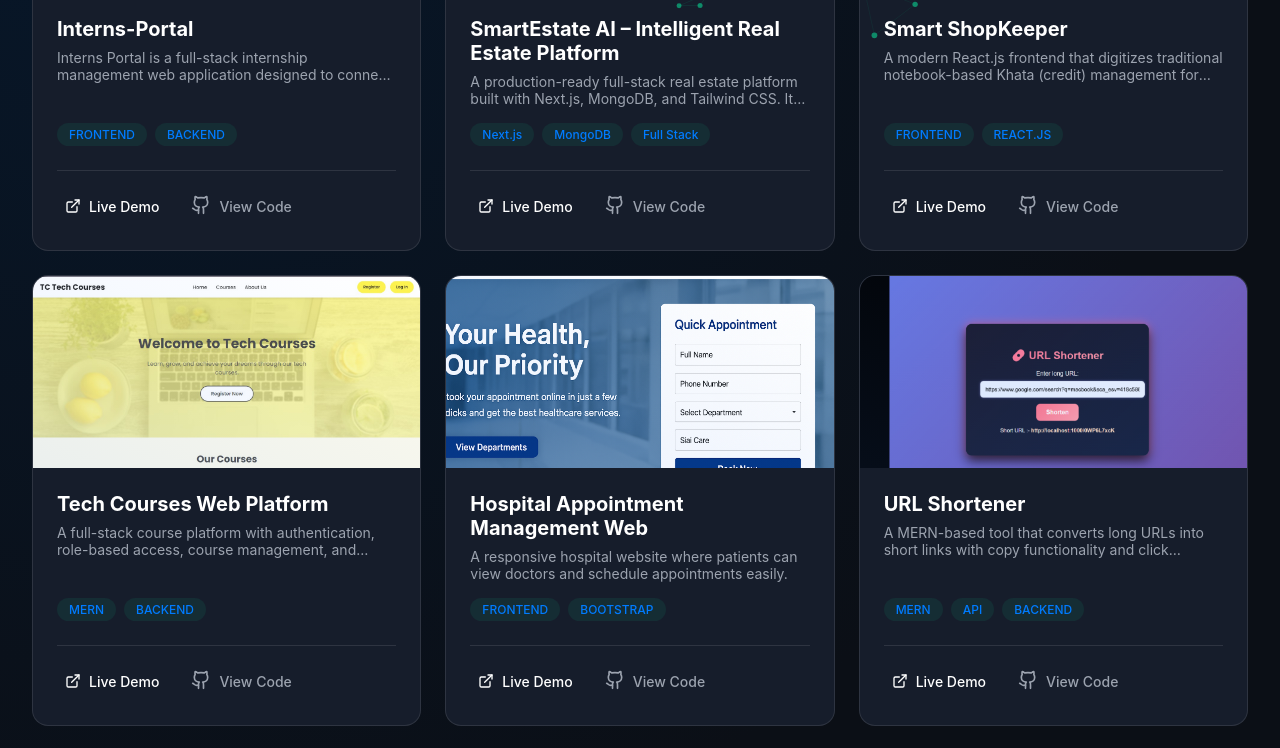
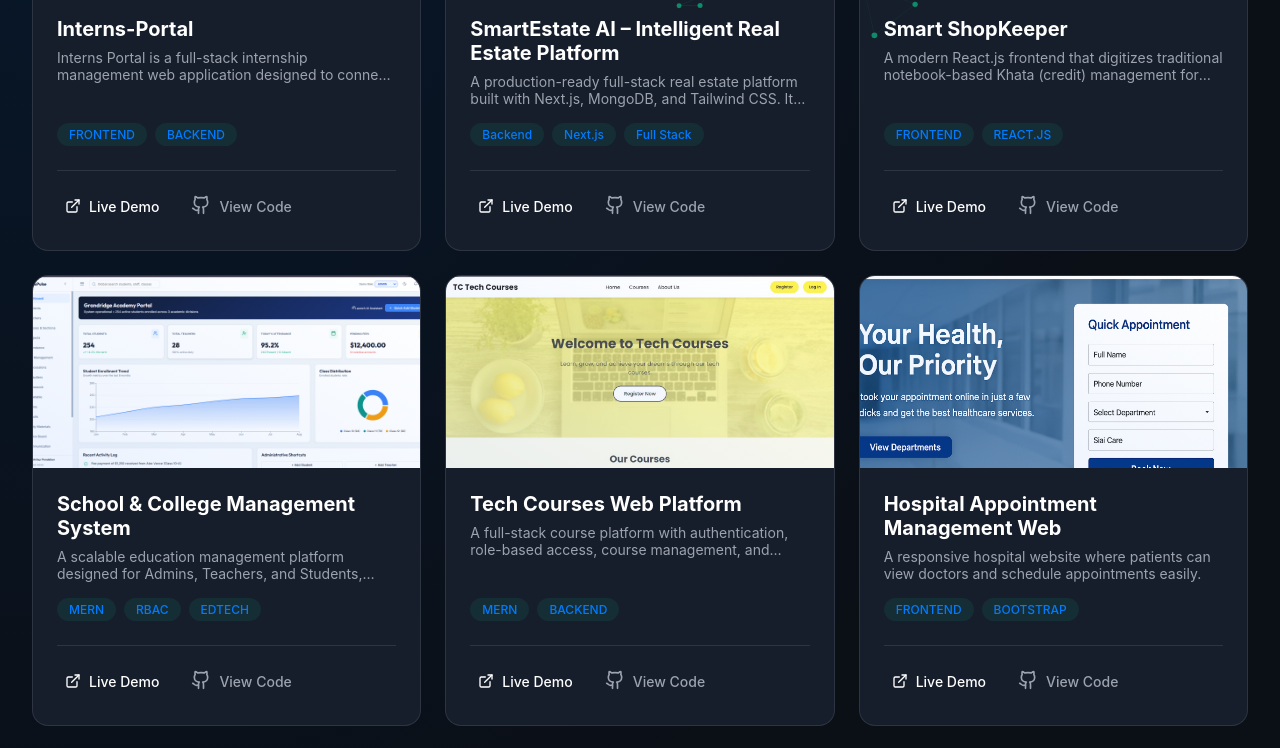
Before and after one commit to shakirwaheed037/Portfolio, a React (Vite) app in the folder frontend/: page /projects in a window 1280 px wide. Shown: the part 760-1508 px from the top of the page. Built offline with nearby package versions, Linux system fonts and the light colour scheme.

Commit message:
adding a project into a project page

```diff
--- a/frontend/src/pages/Projects.jsx
+++ b/frontend/src/pages/Projects.jsx
@@ -10,6 +10,7 @@ import urlshortener from "../assets/projects/urlshortener.png";
 import smartshop from "../assets/projects/smartshop.png";
 import movieapp from "../assets/projects/movieapp.png";
 import SmartEstate from "../assets/projects/SmartEstate.png";
+import scmsproject from "../assets/projects/scmsproject.png";
 import {
   Search,
   ExternalLink,
@@ -27,6 +28,7 @@ import {
   Clock,
   Link,
   Film,
+  GraduationCap,
 } from "lucide-react";
 import AnimatedSection from "../components/AnimatedSection";
 import Magnetic from "../components/Magnetic";
@@ -55,7 +57,7 @@ const Projects = () => {
       title: "SmartEstate AI – Intelligent Real Estate Platform",
       description:
         "A production-ready full-stack real estate platform built with Next.js, MongoDB, and Tailwind CSS. It enables users to buy, rent, and manage properties through intelligent search, verified listings, role-based dashboards, appointment booking, and responsive user experiences.",
-      badges: ["Next.js", "MongoDB", "Full Stack"],
+      badges: ["Backend", "Next.js", "Full Stack"],
       footerText: "Next.js • MongoDB • Tailwind CSS",
       footerIcon: Building,
       iconColor: "text-blue-500",
@@ -78,9 +80,22 @@ const Projects = () => {
       githubUrl: "https://github.com/shakirwaheed037/smart-shopkeeper.git",
       liveUrl: "https://smart-shopkeeper-blue.vercel.app/",
     },
+    {
+      id: 4,
+      title: "School & College Management System",
+      description:
+        "A scalable education management platform designed for Admins, Teachers, and Students, featuring attendance, fees, assignments, exams, results, timetables, study materials, notices, reports, and role-based access.",
+      badges: ["MERN", "RBAC", "EDTECH"],
+      footerText: "React, Node.js, Express, MongoDB",
+      footerIcon: GraduationCap,
+      iconColor: "text-blue-500",
+      image: scmsproject,
+      githubUrl: "YOUR_GITHUB_REPOSITORY_URL",
+      liveUrl: "YOUR_LIVE_DEPLOYED_URL",
+    },
 
     {
-      id: 4,
+      id: 5,
       title: "Tech Courses Web Platform",
       description:
         "A full-stack course platform with authentication, role-based access, course management, and image uploads.",
@@ -92,7 +107,7 @@ const Projects = () => {
       githubUrl: "https://github.com/shakirwaheed037/Tech-Courses-Web-Platform",
     },
     {
-      id: 5,
+      id: 6,
       title: "Hospital Appointment Management Web",
       description:
         "A responsive hospital website where patients can view doctors and schedule appointments easily.",
@@ -104,7 +119,7 @@ const Projects = () => {
       githubUrl: "https://github.com/shakirwaheed037/hospitalManagementWebsite",
     },
     {
-      id: 6,
+      id: 7,
       title: "URL Shortener",
       description:
         "A MERN-based tool that converts long URLs into short links with copy functionality and click tracking.",
@@ -116,7 +131,7 @@ const Projects = () => {
       githubUrl: "https://github.com/shakirwaheed037/URL-Shortener",
     },
     {
-      id: 7,
+      id: 8,
       title: "Advanced Age Calculator",
       description:
         "A React application that calculates age in years, months, days, and hours with accurate input validation.",
@@ -128,7 +143,7 @@ const Projects = () => {
       githubUrl: "https://github.com/shakirwaheed037/Age-Calculater",
     },
     {
-      id: 8,
+      id: 9,
       title: "Movie Search App",
       description:
         "A React movie explorer that fetches data from a movie API to search, view details, and save favorites.",
@@ -140,7 +155,7 @@ const Projects = () => {
       githubUrl: "https://github.com/shakirwaheed037/Movie-App",
     },
     {
-      id: 9,
+      id: 10,
       title: "React Todo App",
       description:
         "A simple React task manager where users can add, delete, and manage daily tasks using dynamic state updates.",
@@ -152,7 +167,7 @@ const Projects = () => {
       githubUrl: "https://github.com/shakirwaheed037/Todo-app-with-react.js",
     },
     {
-      id: 10,
+      id: 11,
       title: "React Calculator",
       description:
         "A responsive calculator built with React that performs basic arithmetic operations using dynamic state handling.",
```
Also changed, not shown: frontend/src/assets/projects/scmsproject.png (added).
